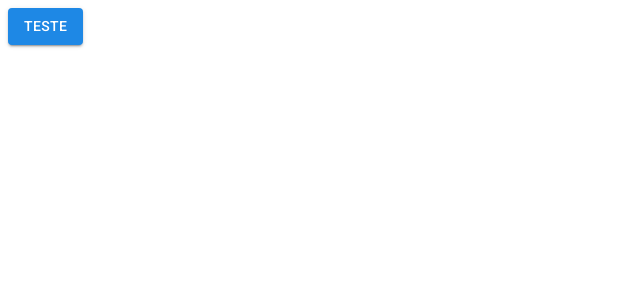
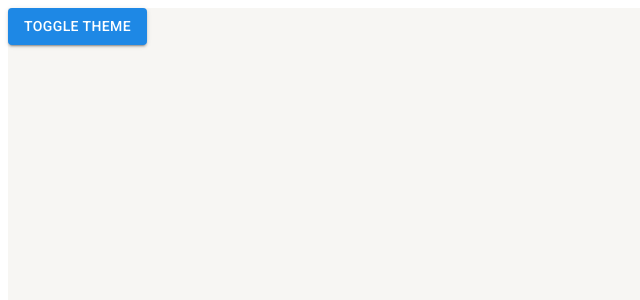
Before and after one commit to pudyy/curso-react-mui-app, a React (Create React App) app: page /pagina-inicial in a window 1280 px wide. Shown: the top 300 px of the page, without its empty margins (0-640 px from the left). Built offline with nearby package versions, Linux system fonts and the light colour scheme.

Commit message:
feat: Integrate theme context and toggle functionality in app routes

```diff
--- a/src/routes/index.tsx
+++ b/src/routes/index.tsx
@@ -1,11 +1,13 @@
 import { Button } from '@mui/material';
 import { Routes, Route, Navigate } from 'react-router-dom';
+import { useAppThemeContext } from '../shared/contexts';
 
 export const AppRoutes = () => {
+    const { toggleTheme } = useAppThemeContext();
 
     return (
         <Routes>
-            <Route path='/pagina-inicial' element={<Button variant='contained' color='primary'>Teste</Button>} />
+            <Route path='/pagina-inicial' element={<Button variant='contained' color='primary' onClick={toggleTheme}>Toggle Theme</Button>} />
 
             <Route path='*' element={<Navigate to="/pagina-inicial" />} />
         </Routes>
--- /dev/null
+++ b/src/shared/contexts/ThemeContext.tsx
@@ -0,0 +1,41 @@
+import { createContext, useCallback, useContext, useMemo, useState, ReactNode } from "react";
+import { ThemeProvider } from "@emotion/react";
+import { DarkTheme, LightTheme } from "../themes";
+import { Box } from "@mui/material";
+
+interface IThemeContextData {
+    themeName: 'light' | 'dark';
+    toggleTheme: () => void;
+}
+
+interface AppThemeProviderProps {
+    children: ReactNode;
+}
+
+const ThemeContext = createContext({} as IThemeContextData);
+
+export const useAppThemeContext = () => {
+    return useContext(ThemeContext);
+}
+
+export const AppThemeProvider = ({ children }: AppThemeProviderProps) => {
+    const [themeName, setThemeName] = useState<'light' | 'dark'>('light');
+
+    const toggleTheme = useCallback(() => {
+        setThemeName(oldThemeName => oldThemeName === 'light' ? 'dark' : 'light');
+    }, [])
+
+    const theme = useMemo(() => {
+        if (themeName === 'light') return LightTheme;
+        return DarkTheme;
+    }, [themeName]);
+    return (
+        <ThemeContext.Provider value={{ themeName, toggleTheme}}>
+            <ThemeProvider theme={ theme }>
+                <Box width='100vw' height='100vh' bgcolor={theme.palette.background.default}>
+                    {children}
+                </Box>
+            </ThemeProvider>
+        </ThemeContext.Provider>
+    )
+}
--- a/src/shared/contexts/index.ts
+++ b/src/shared/contexts/index.ts
@@ -1 +1 @@
-export { };
+export * from './ThemeContext';
--- /dev/null
+++ b/src/shared/themes/Dark.ts
@@ -0,0 +1,23 @@
+import { createTheme } from '@mui/material'
+import { blue, yellow } from '@mui/material/colors';
+
+export const DarkTheme = createTheme({
+    palette: {
+        primary: {
+            main: blue[600],
+            dark: blue[700],
+            light: blue[400],
+            contrastText: '#ffffff',
+        },
+        secondary: {
+            main: yellow[700],
+            dark: yellow[800],
+            light: yellow[500],
+            contrastText: '#ffffff',
+        },
+        background: {
+            default: '#202124',
+            paper: '#303134',
+        }
+    }
+});
--- a/src/shared/themes/index.ts
+++ b/src/shared/themes/index.ts
@@ -1 +1,2 @@
+export * from './Dark'
 export * from './Light'
```
Also changed, not shown: src/App.tsx (+3 -4 lines).
